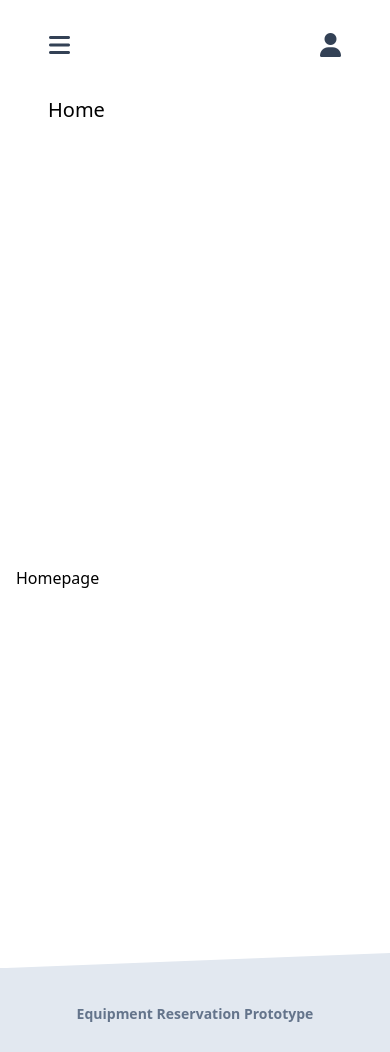
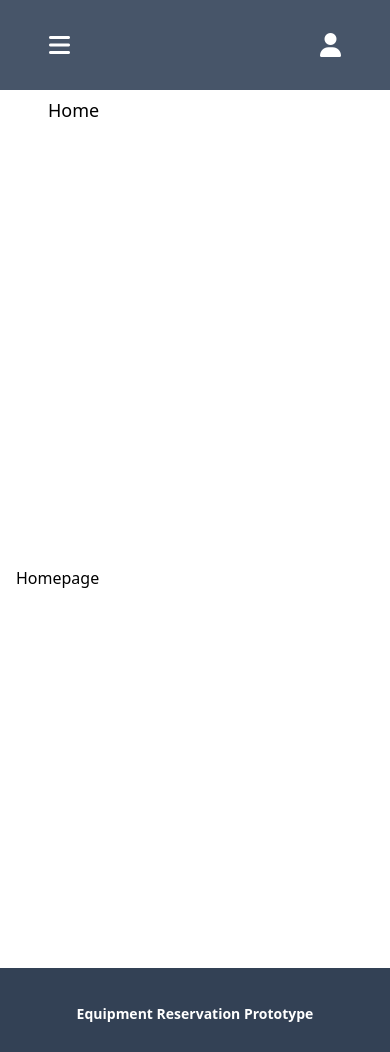
Before and after one commit to anspangilinan/inventory-iq, a Next.js app: page / in a window 390 px wide. Built offline with nearby package versions, Linux system fonts and the light colour scheme.

Commit message:
change colors,layouts,sizes

```diff
--- a/src/components/breadcrumbs.js
+++ b/src/components/breadcrumbs.js
@@ -1,3 +1,5 @@
+import { useRouter } from "next/router";
+import { useEffect, useState } from "react";
 import { Fragment, Children } from "react";
 
 import Link from "next/link";
@@ -5,7 +7,7 @@ import Link from "next/link";
 const BreadcrumbItem = ({ children, href, ...props }) => {
   return (
     <li {...props}>
-      <Link className="text-xl" href={href} passHref>
+      <Link className="text-lg" href={href} passHref>
         {children}
       </Link>
     </li>
@@ -19,7 +21,7 @@ const Breadcrumb = ({ children }) => {
       return (
         <Fragment key={index}>
           {child}
-          <i className="text-lg fa fa-chevron-right"></i>
+          <i className="text-sm fa fa-chevron-right"></i>
         </Fragment>
       );
     }
@@ -33,7 +35,27 @@ const Breadcrumb = ({ children }) => {
   );
 };
 
-const BreadcrumbWrapper = ({ breadcrumbs }) => {
+const BreadcrumbWrapper = () => {
+  const router = useRouter();
+  const [breadcrumbs, setBreadcrumbs] = useState();
+
+  useEffect(() => {
+    const pathWithoutQuery = router.asPath.split("?")[0];
+    let pathArray = pathWithoutQuery.split("/");
+    pathArray.shift();
+    pathArray = pathArray.filter((path) => path !== "");
+
+    const breadcrumbs = pathArray.map((path, index) => {
+      const href = "/" + pathArray.slice(0, index + 1).join("/");
+      return {
+        href,
+        label: path.charAt(0).toUpperCase() + path.slice(1),
+      };
+    });
+
+    setBreadcrumbs(breadcrumbs);
+  }, [router.asPath]);
+
   return (
     <Breadcrumb>
       <BreadcrumbItem href="/">Home</BreadcrumbItem>
--- a/src/components/header/PopOverMenu.js
+++ b/src/components/header/PopOverMenu.js
@@ -7,10 +7,10 @@ const DropDownItem = ({ link, label, faClass }) => {
     <Link
       href={link}
       className={
-        "text-lg py-2 px-4 font-normal block w-full whitespace-nowrap bg-transparent text-blueGray-500 hover:text-orange-500"
+        "text-sm py-2 px-4 font-normal block w-full whitespace-nowrap bg-transparent text-blueGray-500 hover:text-orange-500"
       }
     >
-      <i className={`fa ${faClass}`}></i> {label}
+      <i className={`fa ${faClass} align-left`}></i> {label}
     </Link>
   );
 };
@@ -41,7 +41,7 @@ const PopOverMenu = ({ label, faIconClass, dropDownItems, position }) => {
   return (
     <div>
       <a
-        className="hover:text-orange-500 text-blueGray-700 px-3 py-4 lg:py-2 flex items-center uppercase font-bold"
+        className="hover:text-orange-500 text-white px-3 py-4 lg:py-2 flex items-center uppercase font-bold"
         href="#pablo"
         ref={btnDropdownRef}
         onClick={(e) => {
@@ -65,7 +65,7 @@ const PopOverMenu = ({ label, faIconClass, dropDownItems, position }) => {
       >
         <span
           className={
-            "text-lg pt-2 pb-0 px-4 font-bold block w-full whitespace-nowrap bg-transparent text-blueGray-400"
+            "text-sm pt-2 pb-0 px-4 font-bold block w-full whitespace-nowrap bg-transparent text-blueGray-600"
           }
         >
           {label}
--- a/src/layouts/default/Footer.js
+++ b/src/layouts/default/Footer.js
@@ -1,30 +1,11 @@
 const Footer = () => {
   return (
     <>
-      <footer className="relative bg-blueGray-200 pt-8 pb-6">
-        <div
-          className="bottom-auto top-0 left-0 right-0 w-full absolute pointer-events-none overflow-hidden -mt-20 h-20"
-          style={{ transform: "translateZ(0)" }}
-        >
-          <svg
-            className="absolute bottom-0 overflow-hidden"
-            xmlns="http://www.w3.org/2000/svg"
-            preserveAspectRatio="none"
-            version="1.1"
-            viewBox="0 0 2560 100"
-            x="0"
-            y="0"
-          >
-            <polygon
-              className="text-blueGray-200 fill-current"
-              points="2560 0 2560 100 0 100"
-            ></polygon>
-          </svg>
-        </div>
+      <footer className="relative bg-blueGray-700 pt-8 pb-6">
         <div className="container mx-auto px-4">
           <div className="flex flex-wrap items-center md:justify-between justify-center">
             <div className="w-full md:w-4/12 px-4 mx-auto text-center">
-              <div className="text-sm text-blueGray-500 font-semibold py-1">
+              <div className="text-sm text-white font-semibold py-1">
                 Equipment Reservation Prototype
               </div>
             </div>
--- a/src/layouts/default/Header.js
+++ b/src/layouts/default/Header.js
@@ -18,7 +18,7 @@ const Header = (props) => {
   ];
   return (
     <>
-      <nav className="top-0 fixed z-50 w-full flex flex-wrap items-center justify-between px-2 py-3 navbar-expand-lg bg-white">
+      <nav className="bg-blueGray-600 top-0 fixed z-50 w-full flex flex-wrap items-center justify-between px-2 py-3 navbar-expand-lg">
         <div className="container px-4 mx-auto flex flex-wrap items-center justify-between">
           <div className="w-full flex justify-between items-center">
             <PopOverMenu
--- a/src/layouts/default/index.js
+++ b/src/layouts/default/index.js
@@ -1,39 +1,15 @@
 import Breadcrumb from "@/components/breadcrumbs";
-import { useRouter } from "next/router";
-import React, { useEffect, useState } from "react";
 import Footer from "./Footer";
 import Header from "./Header";
 
 const DefaultLayout = ({ children }) => {
-  const router = useRouter();
-  const [breadcrumbs, setBreadcrumbs] = useState();
-
-  useEffect(() => {
-    const pathWithoutQuery = router.asPath.split("?")[0];
-    let pathArray = pathWithoutQuery.split("/");
-    pathArray.shift();
-
-    pathArray = pathArray.filter((path) => path !== "");
-
-    const breadcrumbs = pathArray.map((path, index) => {
-      const href = "/" + pathArray.slice(0, index + 1).join("/");
-      return {
-        href,
-        label: path.charAt(0).toUpperCase() + path.slice(1),
-      };
-    });
-
-    setBreadcrumbs(breadcrumbs);
-    console.log({ breadcrumbs });
-  }, [router.asPath]);
-
   return (
     <div className="flex flex-col h-screen justify-between">
       <Header fixed />
       <div className="w-full flex flex-wrap items-center justify-between">
         <div className="container px-4 mx-auto">
           <section className="header relative pt-16 items-center">
-            <Breadcrumb breadcrumbs={breadcrumbs} />
+            <Breadcrumb />
           </section>
           <section>{children}</section>
         </div>
--- a/src/pages/_app.js
+++ b/src/pages/_app.js
@@ -31,7 +31,6 @@ export default class MyApp extends App {
             content="width=device-width, initial-scale=1, shrink-to-fit=no"
           />
           <title>Inventory IQ</title>
-          <script src="https://maps.googleapis.com/maps/api/js?key=YOUR_KEY_HERE"></script>
         </Head>
         <Layout>
           <Component {...pageProps} />
--- a/src/styles/globals.css
+++ b/src/styles/globals.css
@@ -593,7 +593,7 @@ select {
   background-size: 1.5em 1.5em;
   padding-right: 2.5rem;
   -webkit-print-color-adjust: exact;
-          color-adjust: exact;
+          print-color-adjust: exact;
 }
 
 [multiple] {
@@ -603,7 +603,7 @@ select {
   background-size: initial;
   padding-right: 0.75rem;
   -webkit-print-color-adjust: unset;
-          color-adjust: unset;
+          print-color-adjust: unset;
 }
 
 
@@ -614,7 +614,7 @@ select {
           appearance: none;
   padding: 0;
   -webkit-print-color-adjust: exact;
-          color-adjust: exact;
+          print-color-adjust: exact;
   display: inline-block;
   vertical-align: middle;
   background-origin: border-box;
```
